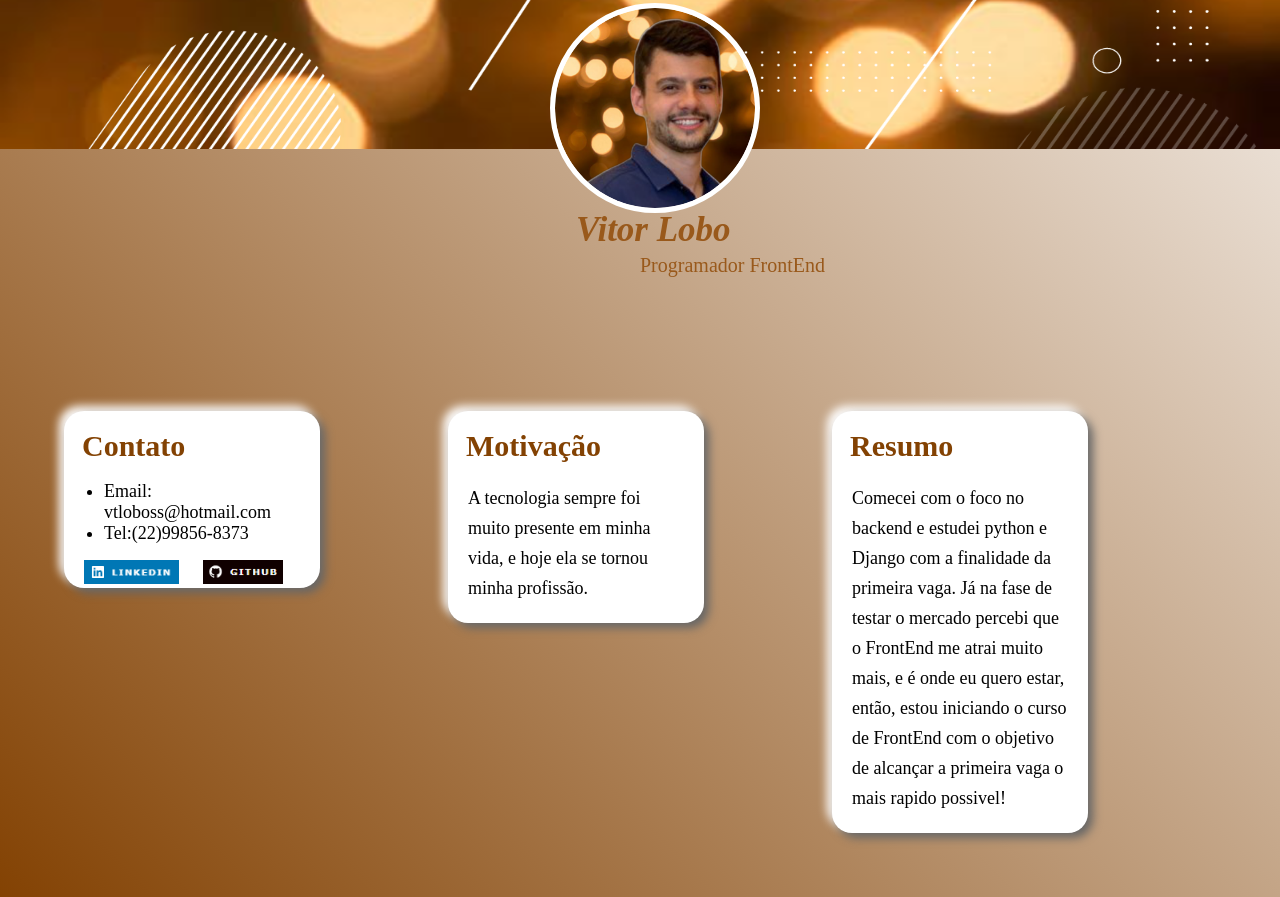
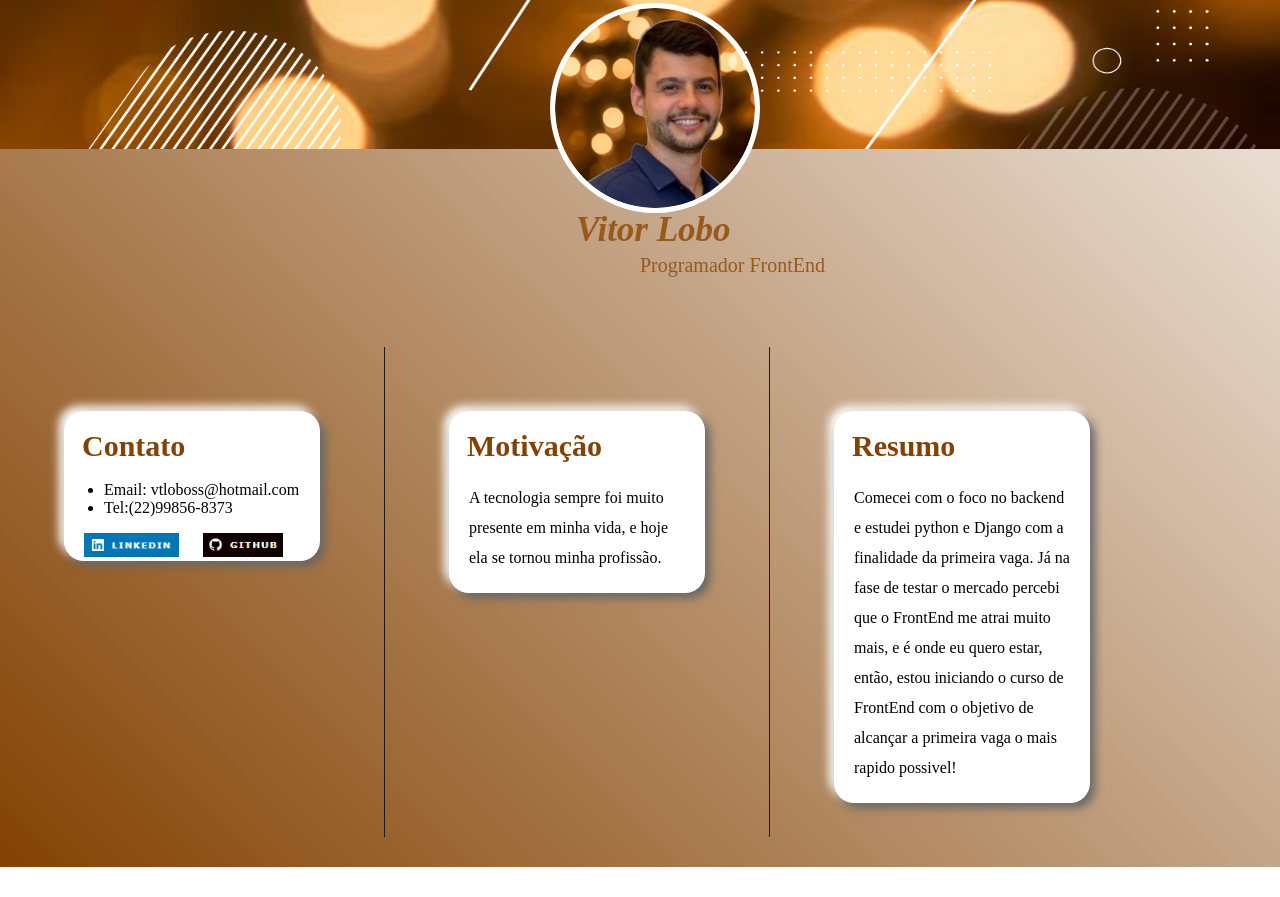
Before and after one commit to Ioboss/Projeto2, a plain HTML site: page index.html in a window 1280 px wide. Shown: the part 281-1178 px from the top of the page. After the commit the page ends 1148 px from the top, so only its background shows below. Drawn offline with Linux system fonts and the light colour scheme; a web font is replaced by a local one.

Commit message:
Adicionado linhas de separação

```diff
--- a/css/style.css
+++ b/css/style.css
@@ -69,10 +69,17 @@ h3 {
   font-family: "Marck-Script";
   margin: 20px;
   line-height: 30px;
-  font-size: 18px;
+  font-size: 16px;
 }
 
 .contato {
   font-family: "Marck-Script";
-  font-size: 18px;
+  font-size: 16px;
 }
+
+.linha-vertical {
+  float: left;
+  height: 490px;
+  border-right: 1px solid rgb(27, 27, 27);
+  top: -20px;
+}
--- a/index.html
+++ b/index.html
@@ -37,6 +37,7 @@
         ><img src="img/github.png" alt="Logo do github" width="80"
       /></a>
     </div>
+    <div class="linha-vertical"></div>
     <div class="conteudo">
       <h3>Motivação</h3>
       <p class="texto">
@@ -44,6 +45,7 @@
         tornou minha profissão.
       </p>
     </div>
+    <div class="linha-vertical"></div>
     <div class="conteudo">
       <h3>Resumo</h3>
       <p class="texto">
```
